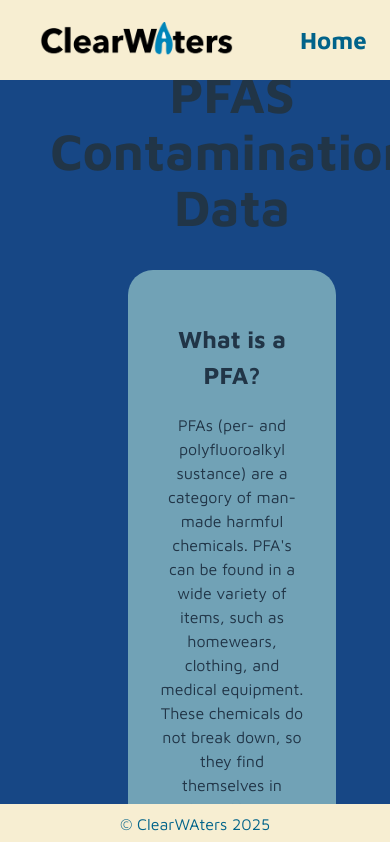
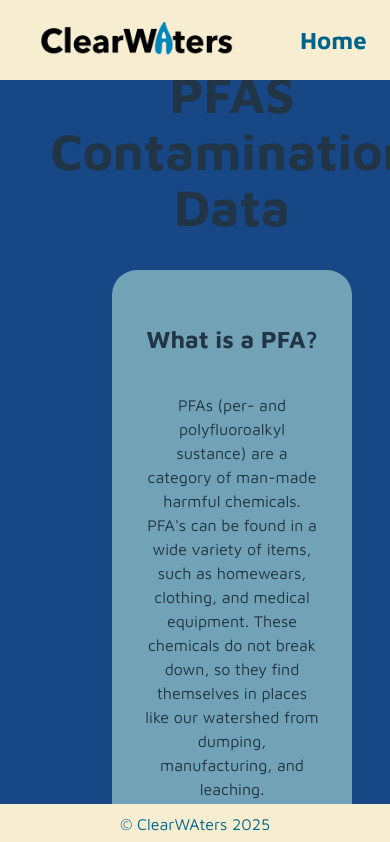
Before and after one commit to kellyjhorak/Squash, a React (Vite) app in the folder ClearWAters/: page / in a window 390 px wide. Shown: the top 842 px of the page. Built offline with nearby package versions, Linux system fonts and the light colour scheme.

Commit message:
added responsiveness to blrub on main page

```diff
--- a/ClearWAters/src/styling.css
+++ b/ClearWAters/src/styling.css
@@ -111,10 +111,13 @@ footer {
 }
 
 #main_info {
+display: flex;
+justify-content: center;
+flex-direction: column;
 Background-color: #71A2B6;
 padding : 2.0em;
-margin-left: 6.0em;
-margin-right: 6.0em;
+margin-left: 5.0em;
+margin-right: 5.0em;
 margin-bottom: 1.0em;
 border-radius: 25px;
 }
```
